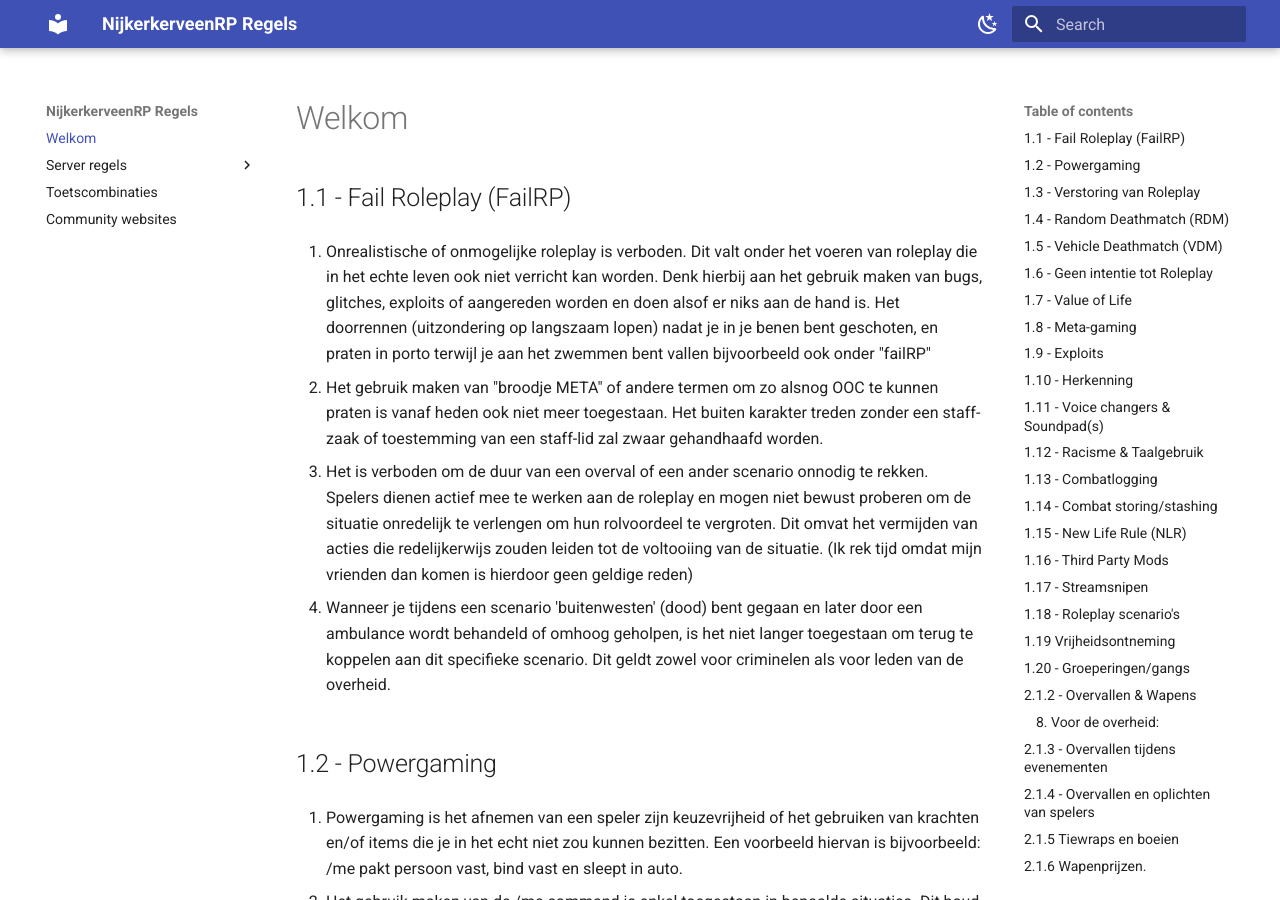
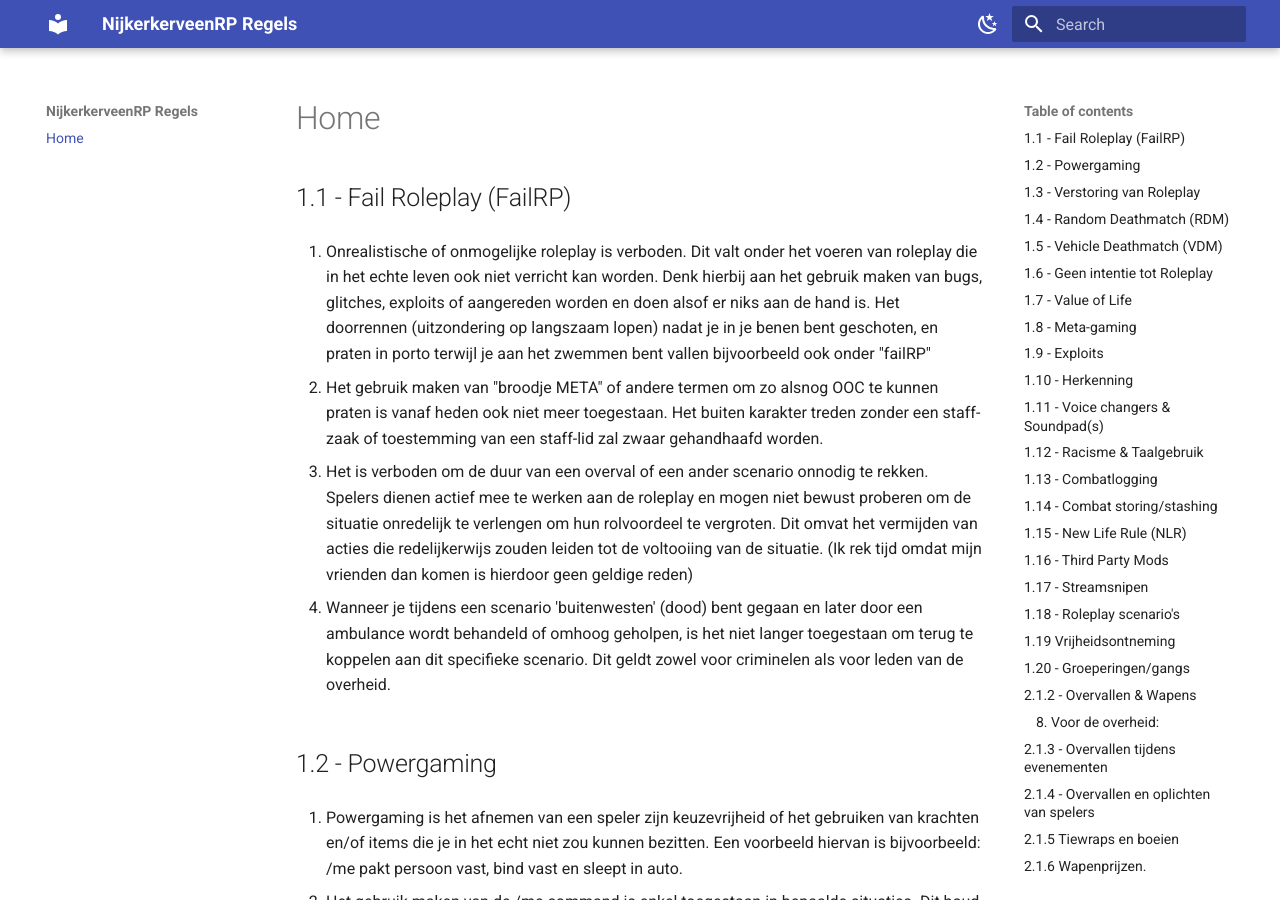
Before and after one commit to nijkerkerveenrp/Wetboek, an MkDocs documentation site: the page built from docs/index.md, in a window 1280 px wide and 900 px high. Built offline with MkDocs 1.6.1 and Material for MkDocs 9.7.7, drawn with Linux system fonts in a browser that asks for light colours.

Commit message:
Update mkdocs.yml

```diff
--- a/mkdocs.yml
+++ b/mkdocs.yml
@@ -11,12 +11,3 @@ theme:
       toggle:
         icon: material/weather-sunny
         name: Donkere modus
-
-
-nav:
-  - Welkom: index.md
-  - Server regels:
-    - Algemene regels: algemeneregels.md
-    - Offroad voertuigen: offroad.md
-  - Toetscombinaties: keybinds.md
-  - Community websites: communitysites.md
```
